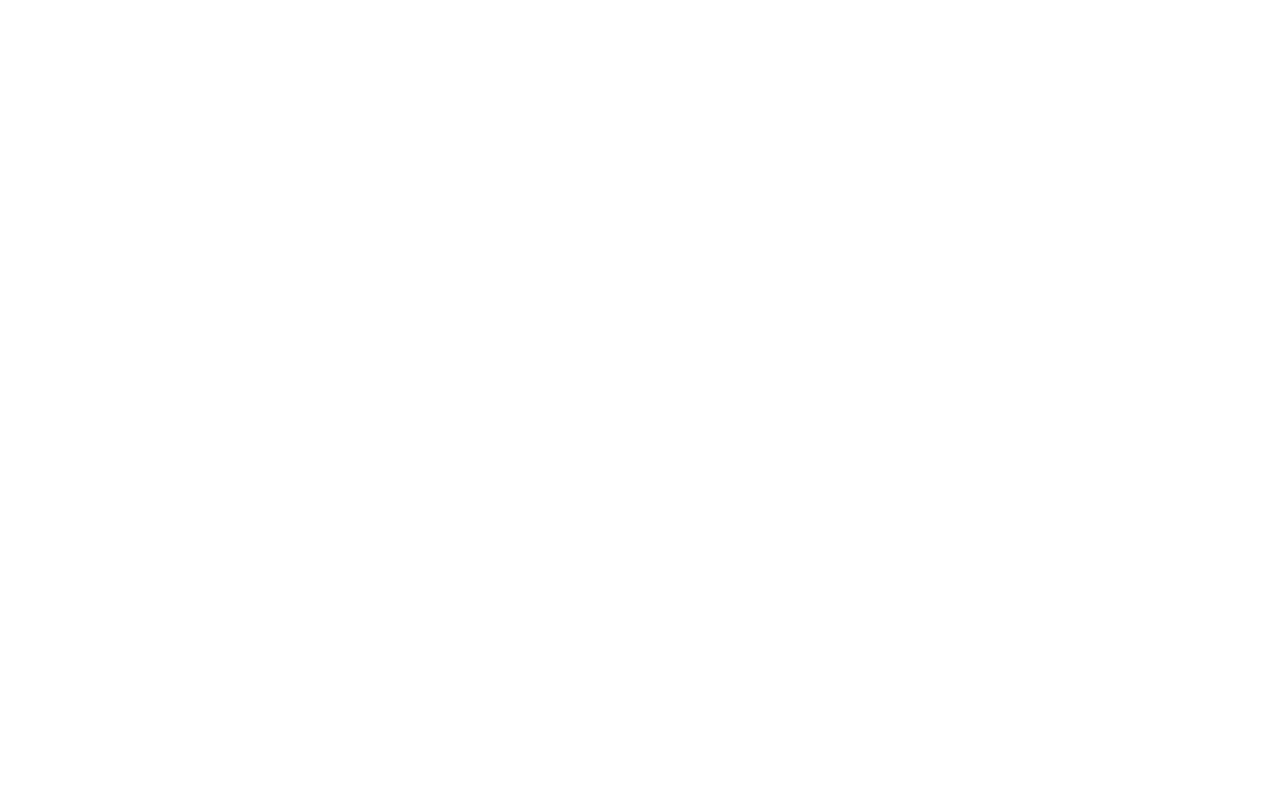
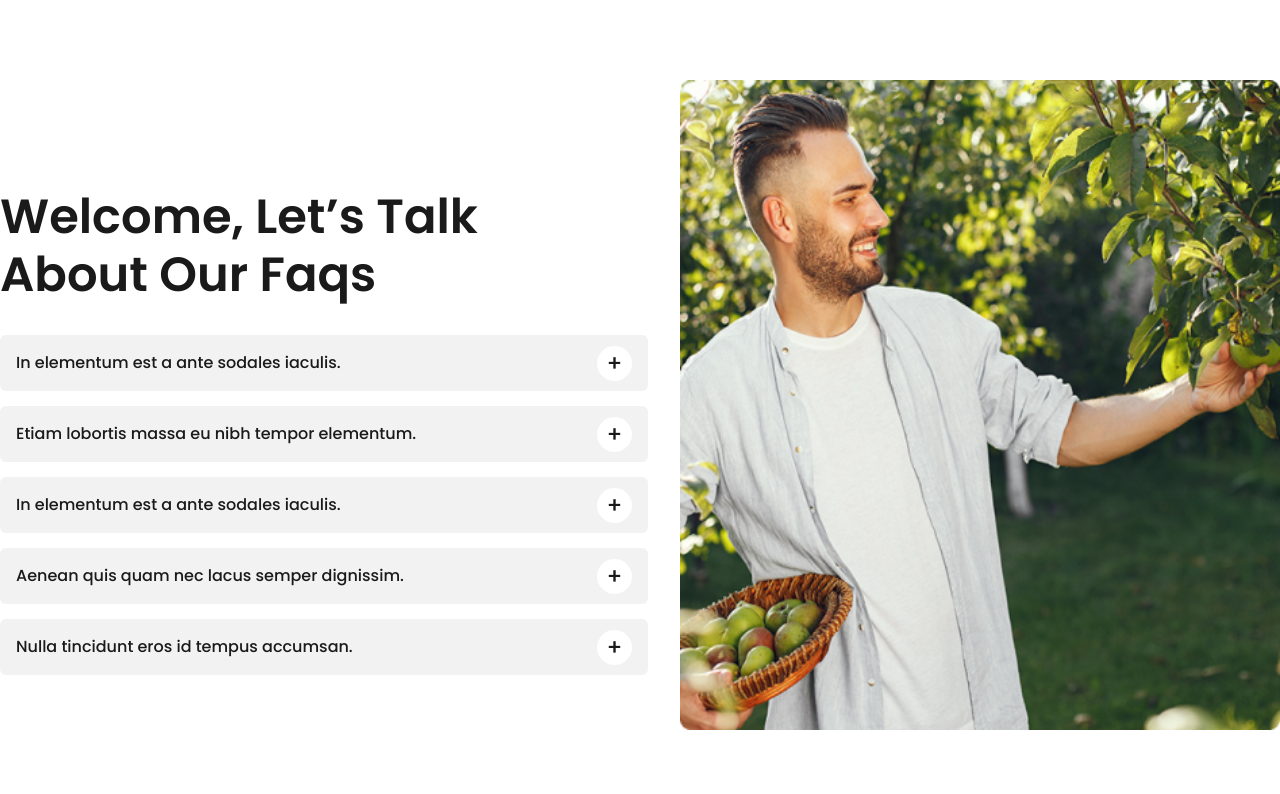
Before and after one commit to SherbekMavlonov/eccomerce, a website: page pages/faqs.html in a window 1280 px wide. Drawn offline with Linux system fonts and the light colour scheme.

Commit message:
Faqs page added

```diff
--- a/pages/faqs.html
+++ b/pages/faqs.html
@@ -3,7 +3,132 @@
   <head>
     <meta charset="UTF-8" />
     <meta name="viewport" content="width=device-width, initial-scale=1.0" />
-    <title>Document</title>
+    <title>Faqs</title>
+    <link rel="stylesheet" href="../styles/faqsstyle.css" />
+    <link rel="stylesheet" href="../styles/main.css" />
+    <link
+      rel="stylesheet"
+      href="https://cdnjs.cloudflare.com/ajax/libs/font-awesome/6.4.2/css/all.min.css"
+      integrity="sha512-z3gLpd7yknf1YoNbCzqRKc4qyor8gaKU1qmn+CShxbuBusANI9QpRohGBreCFkKxLhei6S9CQXFEbbKuqLg0DA=="
+      crossorigin="anonymous"
+      referrerpolicy="no-referrer"
+    />
   </head>
-  <body></body>
+  <body>
+    <!-- Header section start -->
+    <header>
+      <div class="container">
+        <div class="header_about">
+          <div class="about_text">
+            <h1>Welcome, Let’s Talk About Our Faqs</h1>
+            <div class="accordion">
+              <div class="accordion-item">
+                <div class="accordion-item-header">
+                  In elementum est a ante sodales iaculis.
+                </div>
+                <div class="accordion-item-body">
+                  <div class="accordion-item-body-content">
+                    Morbi porttitor ligula in nunc varius sagittis. Proin dui
+                    nisi, laoreet ut tempor ac, cursus vitae eros. Cras quis
+                    ultricies elit. Proin ac lectus arcu. Maecenas aliquet vel
+                    tellus at accumsan. Donec a eros non massa vulputate ornare.
+                    Vivamus ornare commodo ante, at commodo felis congue vitae.
+                  </div>
+                </div>
+              </div>
+              <div class="accordion-item">
+                <div class="accordion-item-header">
+                  Etiam lobortis massa eu nibh tempor elementum.
+                </div>
+                <div class="accordion-item-body">
+                  <div class="accordion-item-body-content">
+                    Morbi porttitor ligula in nunc varius sagittis. Proin dui
+                    nisi, laoreet ut tempor ac, cursus vitae eros. Cras quis
+                    ultricies elit. Proin ac lectus arcu. Maecenas aliquet vel
+                    tellus at accumsan. Donec a eros non massa vulputate ornare.
+                    Vivamus ornare commodo ante, at commodo felis congue vitae.
+                  </div>
+                </div>
+              </div>
+              <div class="accordion-item">
+                <div class="accordion-item-header">
+                  In elementum est a ante sodales iaculis.
+                </div>
+                <div class="accordion-item-body">
+                  <div class="accordion-item-body-content">
+                    Morbi porttitor ligula in nunc varius sagittis. Proin dui
+                    nisi, laoreet ut tempor ac, cursus vitae eros. Cras quis
+                    ultricies elit. Proin ac lectus arcu. Maecenas aliquet vel
+                    tellus at accumsan. Donec a eros non massa vulputate ornare.
+                    Vivamus ornare commodo ante, at commodo felis congue vitae.
+                  </div>
+                </div>
+              </div>
+              <div class="accordion-item">
+                <div class="accordion-item-header">
+                  Aenean quis quam nec lacus semper dignissim.
+                </div>
+                <div class="accordion-item-body">
+                  <div class="accordion-item-body-content">
+                    Morbi porttitor ligula in nunc varius sagittis. Proin dui
+                    nisi, laoreet ut tempor ac, cursus vitae eros. Cras quis
+                    ultricies elit. Proin ac lectus arcu. Maecenas aliquet vel
+                    tellus at accumsan. Donec a eros non massa vulputate ornare.
+                    Vivamus ornare commodo ante, at commodo felis congue vitae.
+                  </div>
+                </div>
+              </div>
+              <div class="accordion-item">
+                <div class="accordion-item-header">
+                  Nulla tincidunt eros id tempus accumsan.
+                </div>
+                <div class="accordion-item-body">
+                  <div class="accordion-item-body-content">
+                    Morbi porttitor ligula in nunc varius sagittis. Proin dui
+                    nisi, laoreet ut tempor ac, cursus vitae eros. Cras quis
+                    ultricies elit. Proin ac lectus arcu. Maecenas aliquet vel
+                    tellus at accumsan. Donec a eros non massa vulputate ornare.
+                    Vivamus ornare commodo ante, at commodo felis congue vitae.
+                  </div>
+                </div>
+              </div>
+            </div>
+          </div>
+          <div class="faqs_images">
+            <img src="../images/faqs_images.png" alt="images">
+          </div>
+        </div>
+      </div>
+    </header>
+    <!-- Header section end -->
+    <!-- javascript start -->
+    <script>
+      const accordionItemHeaders = document.querySelectorAll(
+        ".accordion-item-header"
+      );
+      accordionItemHeaders.forEach((accordionItemHeader) => {
+        accordionItemHeader.addEventListener("click", (event) => {
+          const currentlyActiveAccordionItemHeader = document.querySelector(
+            ".accordion-item-header.active"
+          );
+          if (
+            currentlyActiveAccordionItemHeader &&
+            currentlyActiveAccordionItemHeader !== accordionItemHeader
+          ) {
+            currentlyActiveAccordionItemHeader.classList.toggle("active");
+            currentlyActiveAccordionItemHeader.nextElementSibling.style.maxHeight = 0;
+          }
+          accordionItemHeader.classList.toggle("active");
+          const accordionItemBody = accordionItemHeader.nextElementSibling;
+          if (accordionItemHeader.classList.contains("active")) {
+            accordionItemBody.style.maxHeight =
+              accordionItemBody.scrollHeight + "px";
+          } else {
+            accordionItemBody.style.maxHeight = 0;
+          }
+        });
+      });
+    </script>
+    <!-- javascript end -->
+  </body>
 </html>
--- /dev/null
+++ b/styles/faqsstyle.css
@@ -0,0 +1,83 @@
+/* ==================================== */
+  .header_about{
+    display: flex;
+    justify-content: space-between;
+  }
+  .about_text{
+    margin: 188px 0px;
+  }
+  .about_text h1{
+    width: 532px;
+    color: #1A1A1A;
+    font-family: Poppins;
+    font-size: 48px;
+    font-style: normal;
+    font-weight: 600;
+    line-height: 120%;
+  }
+  .accordion {
+      margin-top: 32px;
+      border-radius: 6px 6px 0px 0px;
+      width: 648px;
+      max-width: 1000px;
+  }
+  .accordion-item{
+      border-radius: 6px;
+      background:#F2F2F2;
+      margin-top: 15px;
+  }
+  .accordion-item-header {
+
+    color:#1A1A1A;
+    font-family: Poppins;
+    font-size: 16px;
+    font-style: normal;
+    font-weight: 500;
+    line-height: 150%;
+    padding: 0.5rem 3rem 0.5rem 1rem;
+    min-height: 3.5rem;
+    display: flex;
+    align-items: center;
+    position: relative;
+    cursor: pointer;
+  }
+  .accordion-item-header::after {
+    display: flex;
+    justify-content: center;
+    align-items: center;
+    width: 35px;
+    height: 35px;
+    color: #1A1A1A;
+    border-radius: 170px;
+    background: #fff;
+    content: "\002B";
+    font-size: 1.4rem;
+    position: absolute;
+    right: 1rem;
+  }
+  .accordion-item-header.active::after {
+    content: "\2212";
+  }
+  .accordion-item-body {
+    max-height: 0;
+    overflow: hidden;
+    transition: all 0.5s ease;
+  }
+  .accordion-item-body-content {
+    padding: 1rem;
+    line-height: 1.5rem;
+    color: #666;
+    font-family: Poppins;
+    font-size: 14px;
+    font-style: normal;
+    font-weight: 400;
+    line-height: 150%;
+  }
+  .faqs_images{
+    margin-top: 80px;
+  }
+  .faqs_images img{
+    width: 600px;
+    height: 650px;
+  }
+  /* ===================================== */
```
Also changed, not shown: images/faqs_images.png (added).
